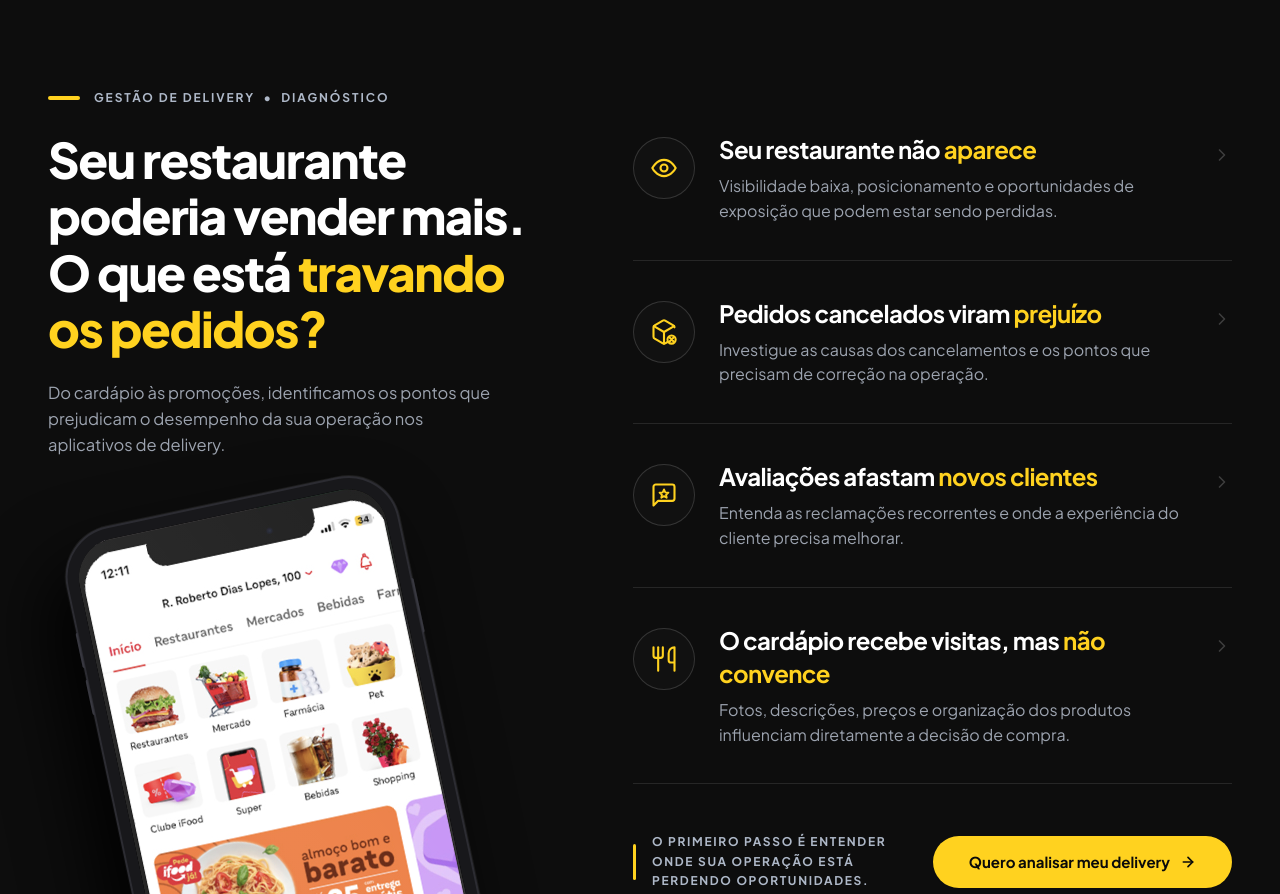
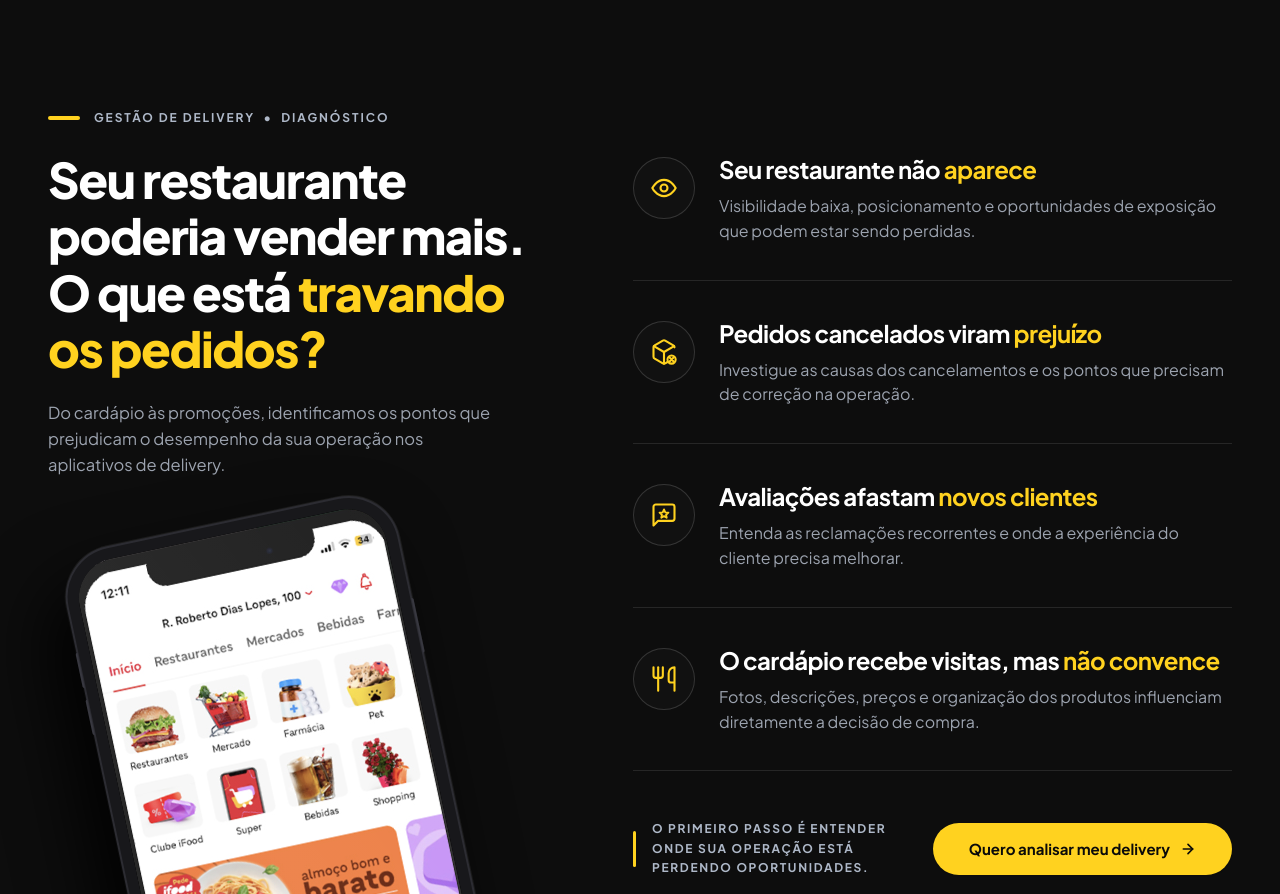
Before and after one commit to igorpedrosaramos-ai/projetoturbinedelivery, a plain HTML site: page index.html in a window 1280 px wide. Shown: the part 803-1697 px from the top of the page. Drawn offline with nearby package versions, Linux system fonts and the light colour scheme.

Commit message:
fix(ui): expandir hero para tela cheia (100vh) sem vazamento e remover setas desnecessarias em jornada e desafios

```diff
--- a/index.html
+++ b/index.html
@@ -127,7 +127,7 @@
   <!-- ============================================== -->
   <!-- HERO: FULL WIDTH RESPONSIVE LANDING SECTION    -->
   <!-- ============================================== -->
-  <section id="inicio" class="relative bg-[#050505] w-full min-h-[660px] sm:min-h-[700px] lg:min-h-[740px] xl:min-h-[780px] overflow-hidden flex flex-col justify-between">
+  <section id="inicio" class="relative bg-[#050505] w-full min-h-screen min-h-[100dvh] overflow-hidden flex flex-col justify-between">
 
     <!-- PHOTO LAYER: Anchored to right on Desktop, full-bleed on Mobile -->
     <div class="absolute inset-0 z-0 pointer-events-none overflow-hidden select-none">
@@ -348,9 +348,6 @@
                   Visibilidade baixa, posicionamento e oportunidades de exposição que podem estar sendo perdidas.
                 </p>
               </div>
-              <div class="hidden sm:flex items-center text-white/20 group-hover:text-[#FFD21F] group-hover:translate-x-1 transition-all duration-300 flex-shrink-0 pt-3">
-                <i data-lucide="chevron-right" class="w-5 h-5 stroke-[2]"></i>
-              </div>
             </div>
 
             <!-- Problema: Pedidos cancelados viram prejuízo -->
@@ -372,9 +369,6 @@
                   Investigue as causas dos cancelamentos e os pontos que precisam de correção na operação.
                 </p>
               </div>
-              <div class="hidden sm:flex items-center text-white/20 group-hover:text-[#FFD21F] group-hover:translate-x-1 transition-all duration-300 flex-shrink-0 pt-3">
-                <i data-lucide="chevron-right" class="w-5 h-5 stroke-[2]"></i>
-              </div>
             </div>
 
             <!-- Problema: Avaliações afastam novos clientes -->
@@ -392,9 +386,6 @@
                 <p class="text-[#9CA3AF] text-[14.5px] sm:text-[15.5px] lg:text-[16px] leading-[1.55] max-w-[560px]">
                   Entenda as reclamações recorrentes e onde a experiência do cliente precisa melhorar.
                 </p>
-              </div>
-              <div class="hidden sm:flex items-center text-white/20 group-hover:text-[#FFD21F] group-hover:translate-x-1 transition-all duration-300 flex-shrink-0 pt-3">
-                <i data-lucide="chevron-right" class="w-5 h-5 stroke-[2]"></i>
               </div>
             </div>
 
@@ -414,9 +405,6 @@
                 <p class="text-[#9CA3AF] text-[14.5px] sm:text-[15.5px] lg:text-[16px] leading-[1.55] max-w-[560px]">
                   Fotos, descrições, preços e organização dos produtos influenciam diretamente a decisão de compra.
                 </p>
-              </div>
-              <div class="hidden sm:flex items-center text-white/20 group-hover:text-[#FFD21F] group-hover:translate-x-1 transition-all duration-300 flex-shrink-0 pt-3">
-                <i data-lucide="chevron-right" class="w-5 h-5 stroke-[2]"></i>
               </div>
             </div>
 
@@ -540,11 +528,6 @@
             <p class="text-sm sm:text-base text-[#D0D0CB] leading-relaxed max-w-lg">
               Gestão estratégica para cuidar dos detalhes do seu delivery enquanto você cuida do restaurante.
             </p>
-          </div>
-          <div class="text-[#F4C542] flex-shrink-0 pl-4">
-            <svg class="w-6 h-6 stroke-[2]" viewBox="0 0 24 24" fill="none" stroke="currentColor">
-              <polyline points="9 18 15 12 9 6"/>
-            </svg>
           </div>
         </div>
 
```
